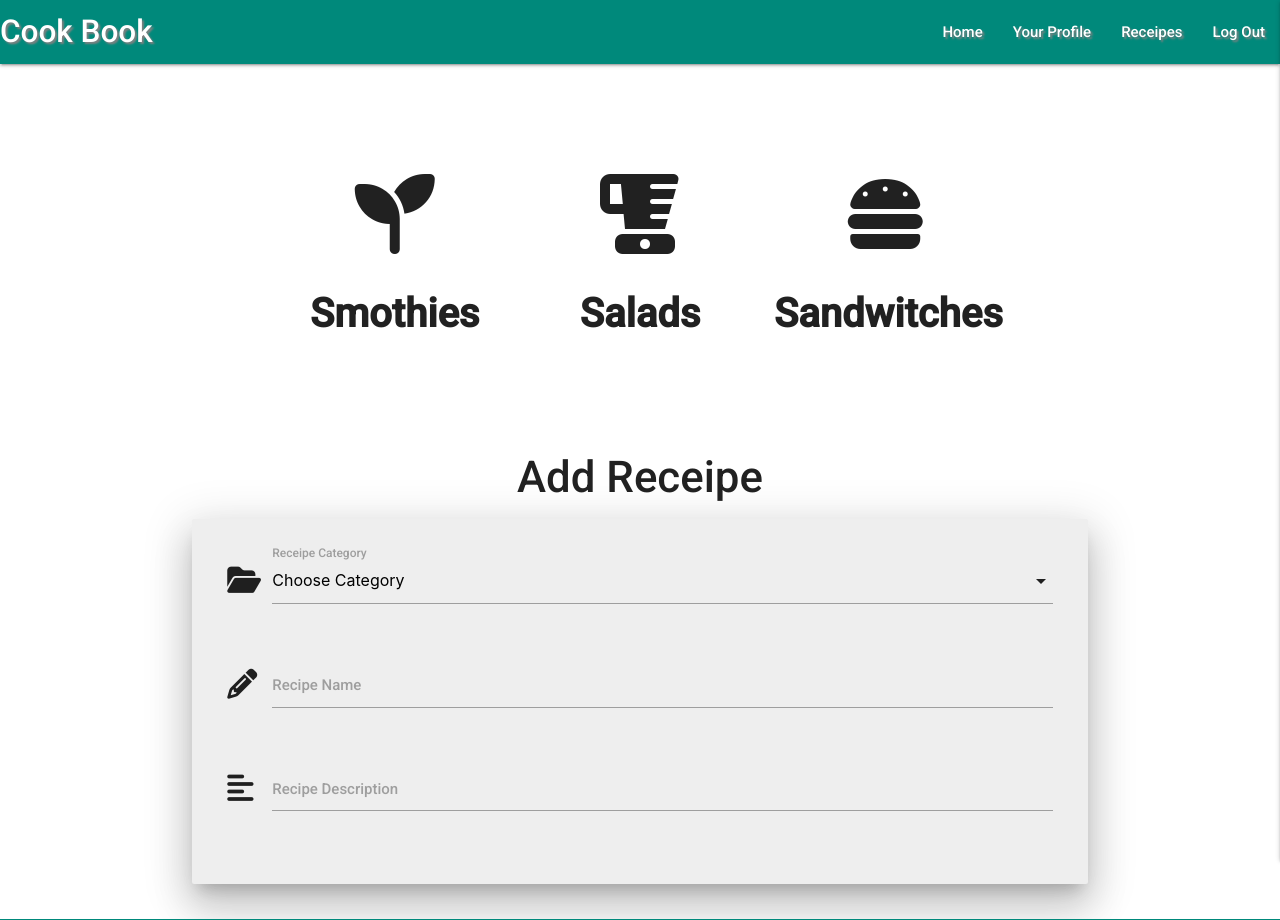
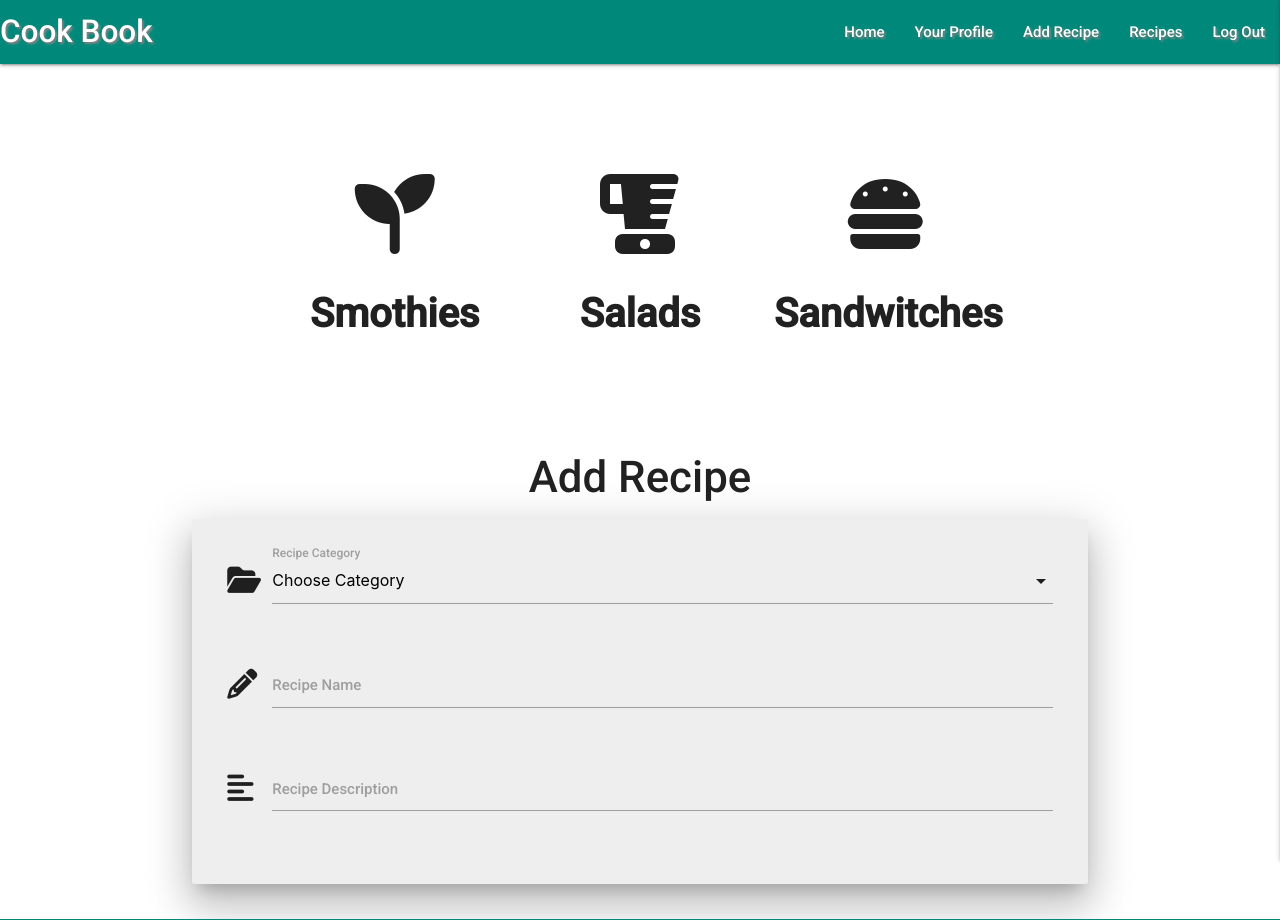
Before and after one commit to Biecho88/healthy_book, a Flask app: page /get_category in a window 1280 px wide. Shown: the top 920 px of the page. Run offline with Flask 3, Linux system fonts and the light colour scheme; the visitor is signed in with stand-in values (Sample User, id 1); data that the repository does not hold is empty; some libraries are stand-ins or nearby versions.

Commit message:
Tested connection for recipe collection from MongoDb to the application

```diff
--- a/run.py
+++ b/run.py
@@ -30,7 +30,13 @@ def home():
 @app.route("/get_category")
 def get_category():
     category = list(mongo.db.category.find())
-    return render_template("category.html", category=category)
+    return render_template("add_recipe.html", category=category)
+
+
+@app.route("/get_recipes")
+def get_recipes():
+    recipe = list(mongo.db.recipe.find())
+    return render_template("get_recipes.html", recipe=recipe)
 
 
 @app.route("/register", methods=["GET", "POST"])
@@ -108,7 +114,6 @@ def log_out():
     return redirect(url_for("log_in"))
 
 
-
 if __name__ == "__main__":
     app.run(host=os.environ.get("IP"),
             port=int(os.environ.get("PORT")),
--- a/templates/category.html
+++ b/templates/add_recipe.html
@@ -23,25 +23,27 @@
 
 </div>
 
-<h3 class="center-align">Add Receipe</h3>
+<h3 class="center-align">Add Recipe</h3>
 
 <div class="row">
 
     <div class="row card-panel grey lighten-3 z-depth-5">
 
         <form class="col s12" method="POST" action="">
+
             <div class="row">
                 <div class="input-field col s12">
                     <i class="fas fa-folder-open prefix"></i>
                     <select id="category_name" name="category_name" class="validate" required>
                         <option value="" disabled selected>Choose Category</option>
                         {% for category in category %}
-                            <option value="{{ category.receipe_category_name }}">{{ category.recipe_category_name }}</option>
+                            <option value="{{ category.recipe_category_name }}">{{ category.recipe_category_name }}</option>
                         {% endfor %}
                     </select>
-                    <label for="category_name">Receipe Category</label>
+                    <label for="category_name">Recipe Category</label>
                 </div>
             </div>
+
             <div class="row">
                 <div class="input-field col s12">
                     <i class="fas fa-pencil-alt prefix"></i>
--- a/templates/base.html
+++ b/templates/base.html
@@ -29,7 +29,8 @@
                 <li><a href="{{ url_for('home') }}">Home</a></li>
                 {% if session.user %}
                     <li><a href="{{ url_for('profile', username=session['user']) }}">Your Profile</a></li>
-                    <li><a href="{{ url_for('get_category') }}">Receipes</a></li>
+                    <li><a href="{{ url_for('get_category') }}">Add Recipe</a></li>
+                    <li><a href="{{ url_for('get_recipes') }}">Recipes</a></li>
                     <li><a href="{{ url_for('log_out') }}">Log Out</a></li>
                 {% else %}
                     <li><a href="{{ url_for('log_in') }}">Log In</a></li>
@@ -44,7 +45,8 @@
             <li><a href="{{ url_for('home') }}">Home</a></li>
             {% if session.user %}
                 <li><a href="{{ url_for('profile', username=session['user']) }}">Your Profile</a></li>
-                <li><a href="{{ url_for('get_category') }}">Recipe's</a></li>
+                <li><a href="{{ url_for('get_category') }}">Add Recipe</a></li>
+                <li><a href="{{ url_for('get_recipes') }}">Recipes</a></li>
                 <li><a href="{{ url_for('log_out') }}">Log Out</a></li>
             {% else %}
                 <li><a href="{{ url_for('log_in') }}">Log In</a></li>
```
Also changed, not shown: templates/get_recipes.html (added, +12 -0 lines), templates/profile.html (indentation only).
